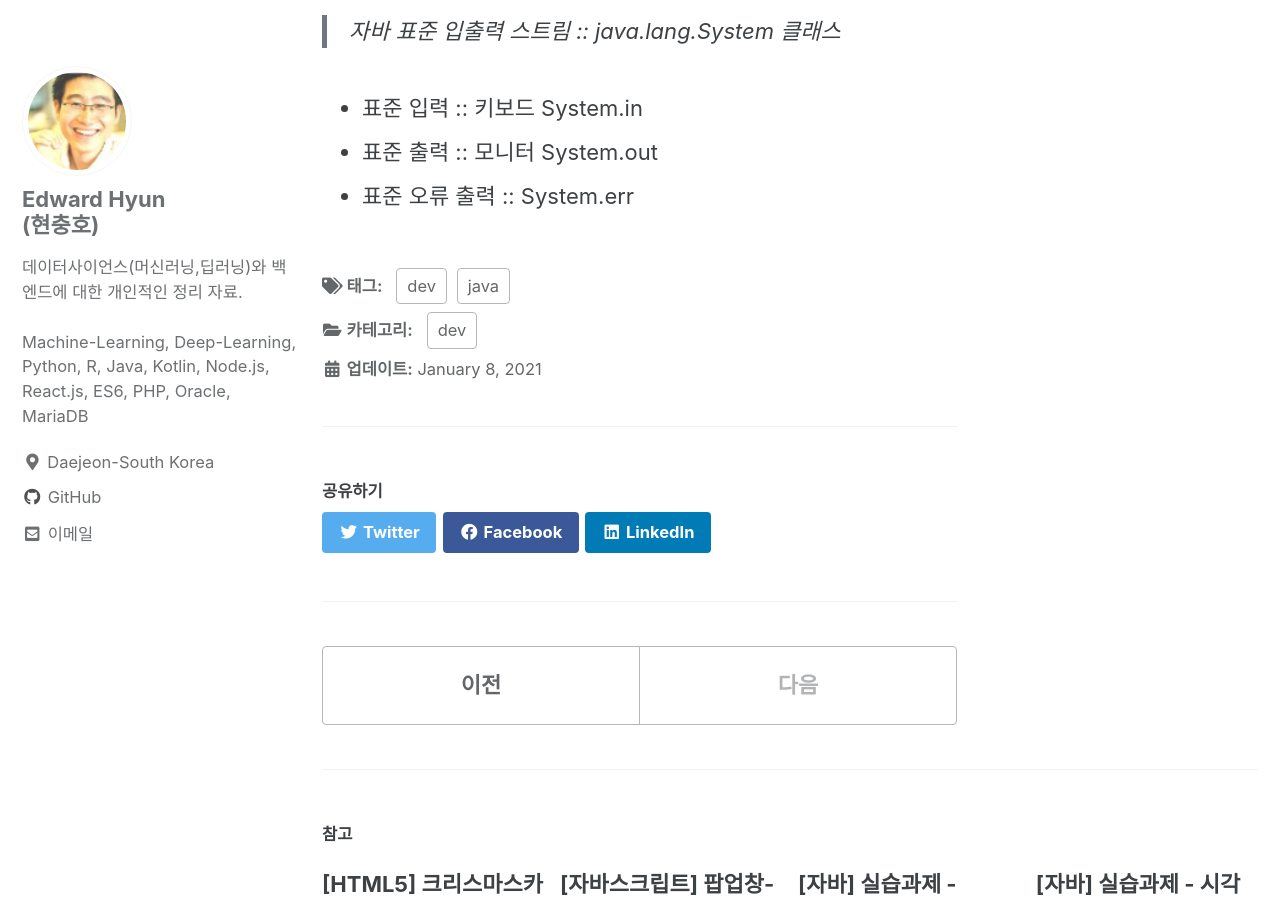
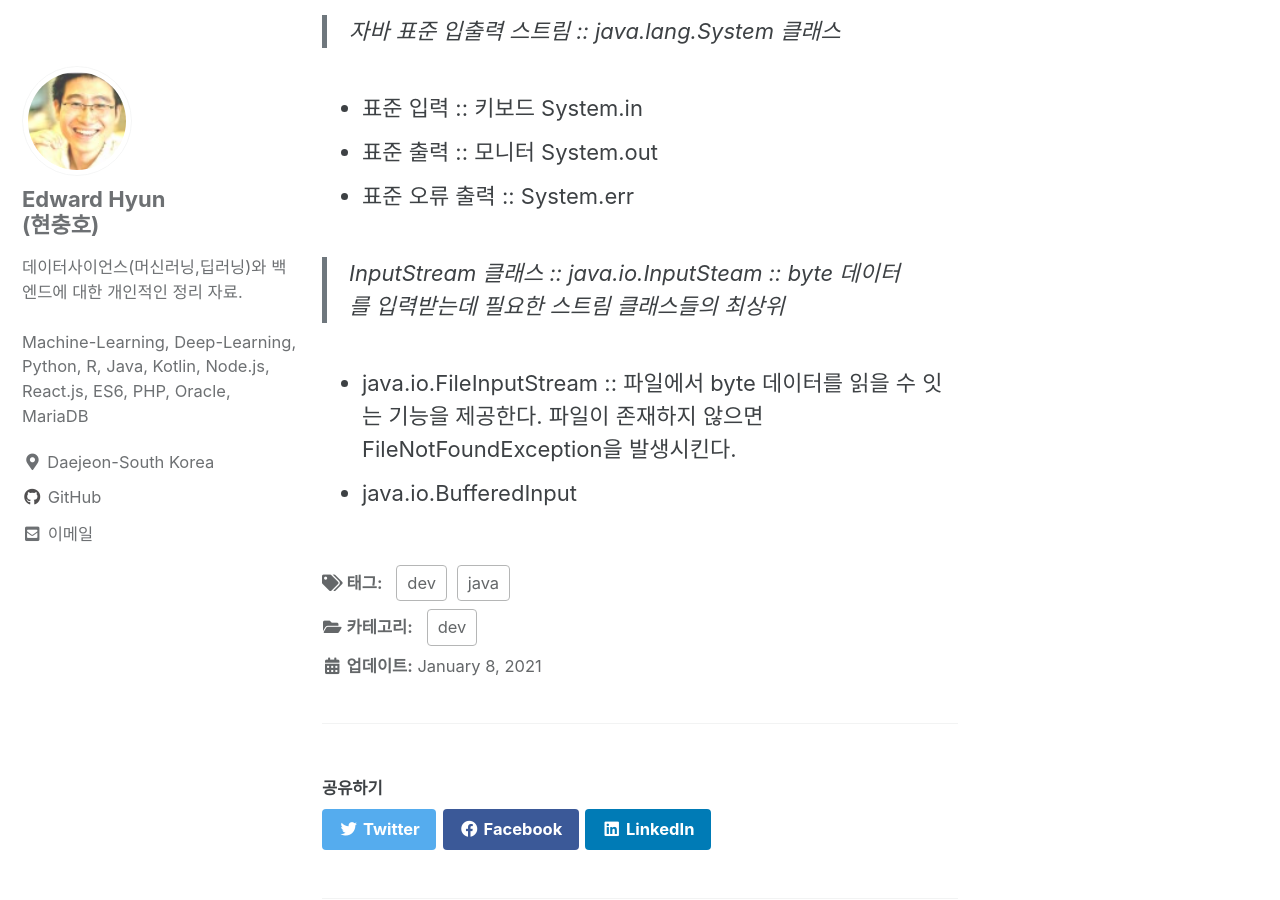
Before and after one commit to iamhch24/iamhch24.github.io, a Jekyll site: the page built from _posts/2021-01-08-[Study] 초보자를 위한 Java Programming.md, in a window 1280 px wide and 900 px high, scrolled down 5689 px. Built offline with Jekyll 4.4.1, drawn with Linux system fonts in a browser that asks for light colours; cached includes are drawn as plain includes.

Commit message:
_posts/2021-01-08-[Study] 초보자를 위한 Java Programming.md updated from https://stackedit.io/

```diff
--- a/_posts/2021-01-08-[Study] 초보자를 위한 Java Programming.md
+++ b/_posts/2021-01-08-[Study] 초보자를 위한 Java Programming.md
@@ -130,14 +130,18 @@ public void m(){
 * 표준 출력 :: 모니터 System.out
 * 표준 오류 출력 :: System.err
 
+>InputStream 클래스 :: java.io.InputSteam :: byte 데이터를 입력받는데 필요한 스트림 클래스들의 최상위
 
+* java.io.FileInputStream :: 파일에서 byte 데이터를 읽을 수 잇는 기능을 제공한다. 파일이 존재하지 않으면 FileNotFoundException을 발생시킨다.
+* java.io.BufferedInput
 
 
 
 
 
 <!--stackedit_data:
-eyJoaXN0b3J5IjpbMTgxMDU2ODk5MiwtMTc4MzQ2NzA0NywtMT
-E0Nzc4NDIzNiwtMTE3ODI3NTcyNSwxNjM0MDgxMTI3LDUwNDcx
-NDQ0LDE5NjcyNzg3NzksLTEyNjQ0NDQ3NzNdfQ==
+eyJoaXN0b3J5IjpbMzcyNjY0ODk2LDE4MTA1Njg5OTIsLTE3OD
+M0NjcwNDcsLTExNDc3ODQyMzYsLTExNzgyNzU3MjUsMTYzNDA4
+MTEyNyw1MDQ3MTQ0NCwxOTY3Mjc4Nzc5LC0xMjY0NDQ0NzczXX
+0=
 -->
```
